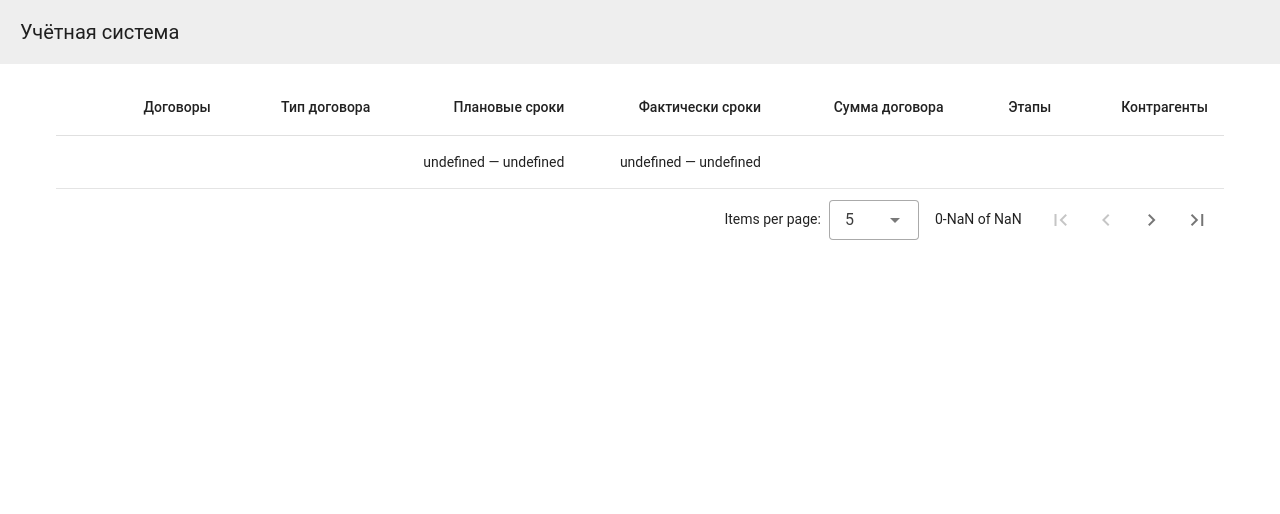
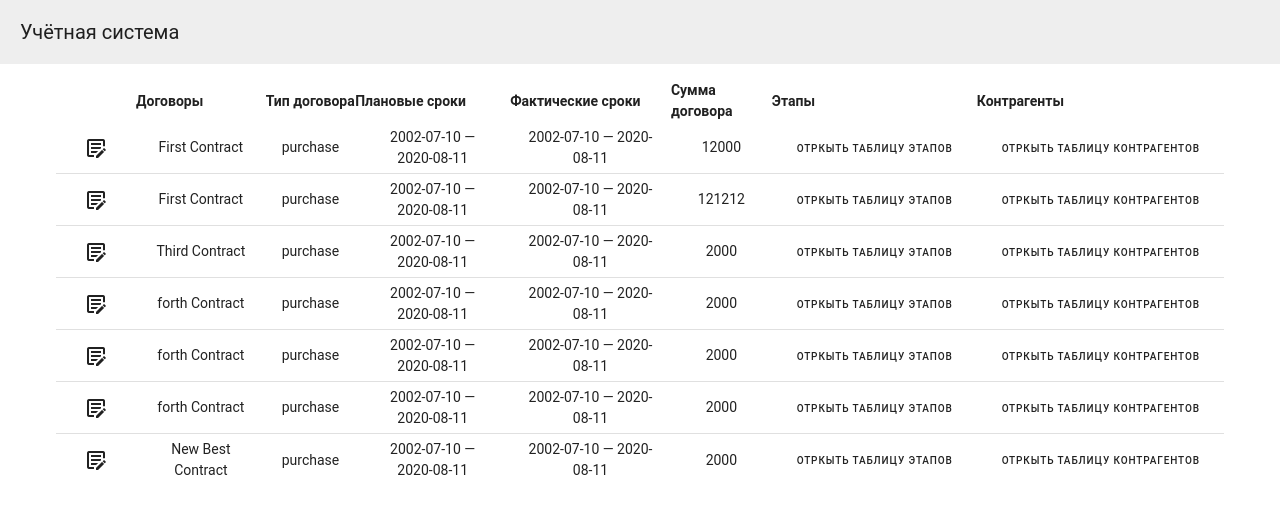
Before and after one commit to tropswhy/frontClServApp, a Vue app: page /contracts in a window 1280 px wide. Shown: the top 514 px of the page. Built offline with nearby package versions, Linux system fonts and the light colour scheme.

Commit message:
сделал диалоговое окно для редактирование

```diff
--- a/src/components/pages/ContractPage.vue
+++ b/src/components/pages/ContractPage.vue
@@ -1,54 +1,167 @@
 <template>
 	<div><AppBar /></div>
-	<v-container>
-		<v-data-table-server
-			v-model:items-per-page="itemsPerPage"
-			:headers="HEADERS"
-			:items="contracts"
-		/>
+
+	<v-container class="text-center">
+		<v-table>
+			<thead>
+				<th class="text-left"></th>
+				<th class="text-left">Договоры</th>
+				<th class="text-left">Тип договора</th>
+				<th class="text-left">Плановые сроки</th>
+				<th class="text-left">Фактические сроки</th>
+				<th class="text-left">Сумма договора</th>
+				<th class="text-left">Этапы</th>
+				<th class="text-left">Контрагенты</th>
+			</thead>
+			<tbody>
+				<tr
+					v-for="item in contracts"
+					:key="item.id"
+				>
+					<v-dialog
+						max-width="600"
+						width="auto"
+					>
+						<template v-slot:activator="{ props: activatorProps }">
+							<td>
+								<v-btn
+									variant="text"
+									v-bind="activatorProps"
+									icon="mdi-text-box-edit-outline"
+								/>
+							</td>
+							<td>{{ item.name }}</td>
+							<td>{{ item.type }}</td>
+							<td>{{ item.planStartDate + ' — ' + item.planEndDate }}</td>
+							<td>{{ item.actualStartDate + ' — ' + item.actualEndDate }}</td>
+							<td>{{ item.monetaryValue }}</td>
+							<td>
+								<v-btn
+									variant="text"
+									size="x-small"
+									>Отркыть таблицу этапов</v-btn
+								>
+							</td>
+							<td>
+								<v-btn
+									variant="text"
+									size="x-small"
+									>Отркыть таблицу контрагентов</v-btn
+								>
+							</td>
+						</template>
+						<template v-slot:default="{ isActive }">
+							<ContractCard
+								:name="item.name"
+								:type="item.type"
+								:platStartDate="item.planStartDate"
+								:planEndDate="item.planEndDate"
+								:actualStarDate="item.actualStartDate"
+								:actualEndDate="item.actualEndDate"
+								:monetaryValue="item.monetaryValue"
+							>
+								<v-btn
+									variant="plain"
+									text="Закрыть"
+									@click="isActive.value = false"
+								/>
+								<v-btn
+									color="secondary"
+									variant="tonal"
+									text="Сохранить"
+									@click="isActive.value = false"
+								/>
+							</ContractCard>
+						</template>
+					</v-dialog>
+				</tr>
+			</tbody>
+		</v-table>
 	</v-container>
 </template>
 
 <script setup lang="ts">
 	import ButtonMenu from '../ui/ButtonMenu.vue'
 	import AppBar from '../ui/AppBar.vue'
+	import ContractCard from '../ui/ContractCard.vue'
 	import { ref } from 'vue'
-	import { useContractStore } from '../../stores/ContractStore.ts';
+	import { useContractStore } from '../../stores/ContractStore.ts'
 	const contractStore = useContractStore()
-	const contractFromStore = contractStore.contracts;
-	//console.log(contractStore.contracts)
+	const contractFromStore = contractStore.contracts
+	const openDialog = ref<boolean>(false)
 	const itemsPerPage = ref<number>(5)
 	const HEADERS = [
 		{
-			/* title: 'Договоры', */
+			title: 'Договоры',
 			align: 'start',
 			sortable: false,
 			key: 'name',
 		},
-		{ title: 'Договоры', key: 'contractName', align: 'end' },
-		{ title: 'Тип договора', key: 'contractType', align: 'end' },
-		{ title: 'Плановые сроки', key: 'plannedDate', align: 'end' },
-		{ title: 'Фактически сроки', key: 'factedDate', align: 'end' },
-		{ title: 'Сумма договора', key: 'contractSum', align: 'end' },
-		{ title: 'Этапы', key: 'contractStage', align: 'end' },
-		{ title: 'Контрагенты', key: 'contractors', align: 'end' },
+		{ title: 'Тип договора', key: 'type', align: 'end' },
+		{ title: 'Плановые сроки начала', key: 'planStartDate', align: 'end' },
+		{ title: 'Плановые сроки окончания', key: 'planEndDate', align: 'end' },
+		{ title: 'Фактически сроки начала', key: 'actualStartDate', align: 'end' },
+		{ title: 'Фактически сроки окончания', key: 'actualEndDate', align: 'end' },
+		{ title: 'Сумма договора', key: 'monetaryValue', align: 'end' },
+		{ title: 'Этапы', key: 'stages', align: 'end' },
+		{ title: 'Контрагенты', key: 'subContracts', align: 'end' },
 	]
-	const contracts = [
-		{
-			contractName: contractFromStore.name,
-			contractType: contractFromStore.type,
-			plannedDate: (contractFromStore.planStartDate + ' — ' + contractFromStore.planEndDate),
-			factedDate: (contractFromStore.actualStartDate + ' — ' + contractFromStore.actualEndDate),
-			contractSum: contractFromStore.monetaryValue,
-		},
-	]
+	interface Contract {
+		readonly id: number
+		name: string
+		type: string
+		planStartDate: string
+		planEndDate: string
+		actualStartDate: string
+		actualEndDate: string
+		monetaryValue: number
+		stages?: Stage[]
+		subContracts?: SubContract[]
+	}
+
+	interface Stage {
+		readonly id: number
+		name: string
+		planStartDate: string
+		planEndDate: string
+		actualStartDate: string
+		actualEndDate: string
+		monetaryValue: number
+		contractId: number
+		spendingMaterials?: []
+		spendingSalaries?: []
+	}
+
+	interface SubContract {
+		readonly id: number
+		name: string
+		type: string
+		monetaryValue?: number
+		planStartDate: string
+		planEndDate: string
+		actualStartDate: string
+		actualEndDate: string
+		contractor?: null
+		contractId: number
+	}
+
+	const contracts: Contract[] = [...contractFromStore]
+
+	/* 	const contractr = [] */
+	//contractFromStore.forEach()
+	/* const contracts = [
+			{
+				contractName: contractFromStore[1].name,
+				contractType: contractFromStore[1].type,
+				plannedDate:
+					contractFromStore[1].planStartDate +
+					' — ' +
+					contractFromStore[1].planEndDate,
+				factedDate:
+					contractFromStore[1].actualStartDate +
+					' — ' +
+					contractFromStore[1].actualEndDate,
+				contractSum: contractFromStore[1].monetaryValue,
+			},
+		] */
 </script>
-{
-    "name": "Third Contract",
-    "type": "purchase",
-    "planStartDate": "2002-07-10",
-    "planEndDate": "2020-08-11",
-    "actualStartDate": "2002-07-10",
-    "actualEndDate": "2020-08-11",
-    "monetaryValue": 2000
-}
```
